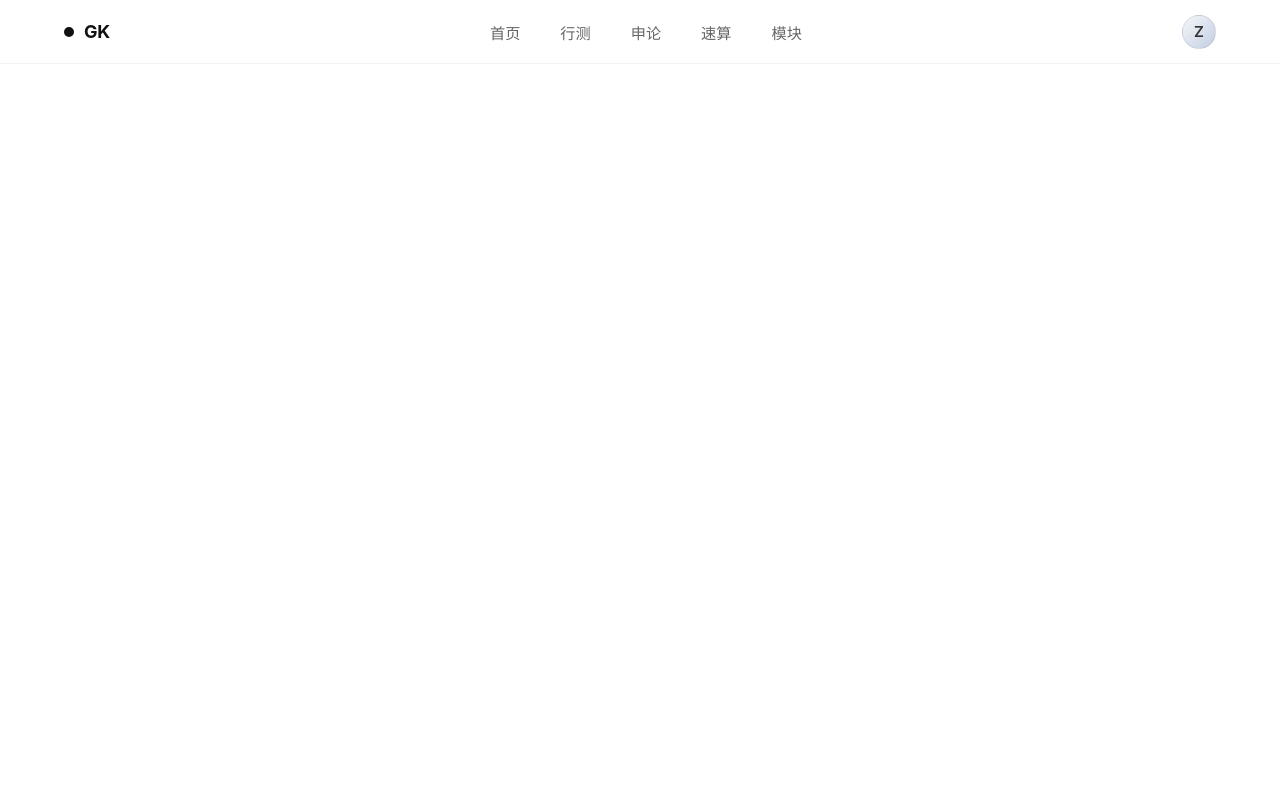
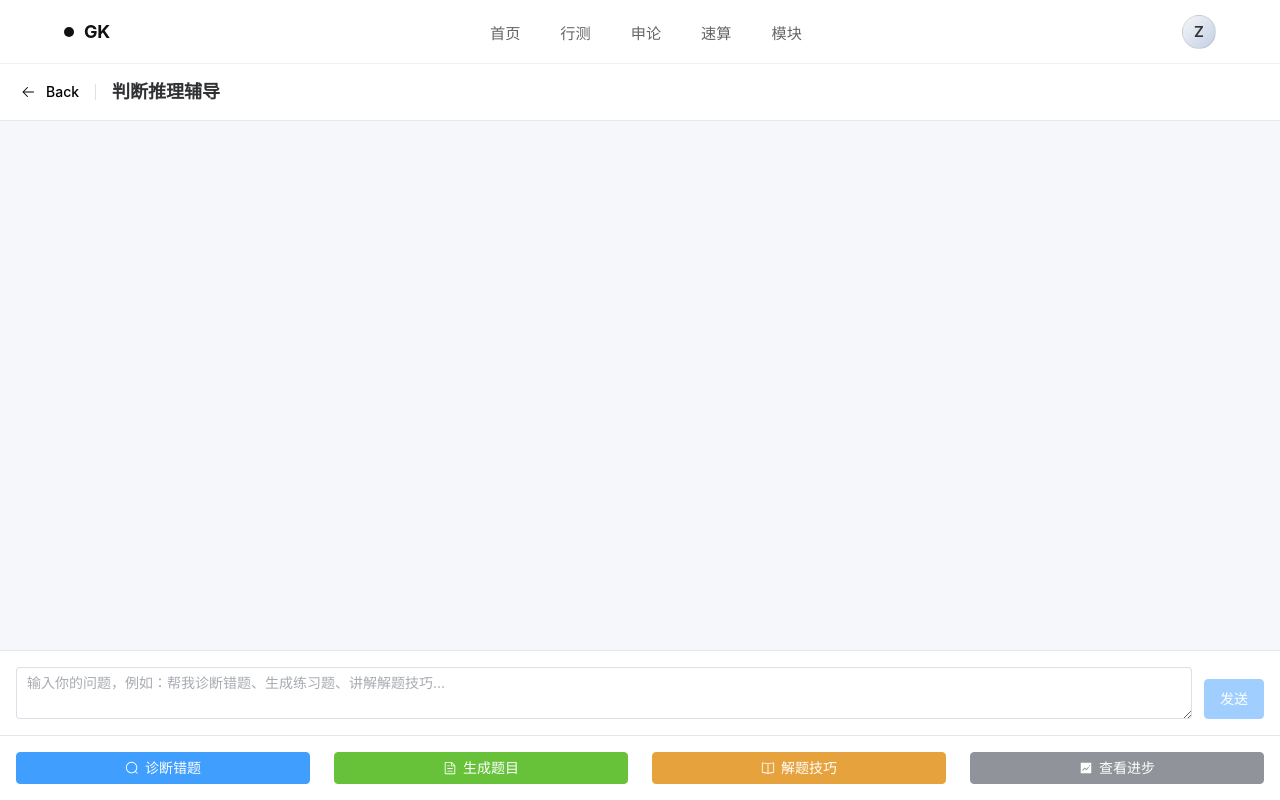
Before and after one commit to kite39m/GK_project, a Vue app in the folder vue-project/: page /panduan in a window 1280 px wide. Before the commit this address had no page. Built offline with nearby package versions, Linux system fonts and the light colour scheme; sample sign-in values are in the browser's storage.

Commit message:
feat: add PanduanView page and route

```diff
--- a/vue-project/src/router/index.js
+++ b/vue-project/src/router/index.js
@@ -7,6 +7,7 @@ import XingceView from '../views/XingceView.vue'
 import XingceModuleView from '../views/XingceModuleView.vue'
 import ShenlunView from '../views/ShenlunView.vue'
 import ShenlunWriteView from '../views/ShenlunWriteView.vue'
+import PanduanView from '../views/PanduanView.vue'
 
 const router = createRouter({
   history: createWebHistory(import.meta.env.BASE_URL),
@@ -52,6 +53,12 @@ const router = createRouter({
       path: '/shenlun/write',
       name: 'shenlun-write',
       component: ShenlunWriteView
+    },
+    {
+      path: '/panduan',
+      name: 'Panduan',
+      component: PanduanView,
+      meta: { requiresAuth: true }
     }
   ]
 })
--- /dev/null
+++ b/vue-project/src/views/PanduanView.vue
@@ -0,0 +1,80 @@
+<template>
+  <div class="panduan-view">
+    <div class="header">
+      <el-page-header @back="goBack">
+        <template #content>
+          <span class="title">判断推理辅导</span>
+        </template>
+      </el-page-header>
+    </div>
+
+    <div class="content">
+      <PanduanChat
+        ref="chatRef"
+        :userId="userId"
+        @message-sent="onMessageSent"
+      />
+    </div>
+
+    <PanduanButtons
+      :disabled="loading"
+      @action="handleAction"
+    />
+  </div>
+</template>
+
+<script setup>
+import { ref } from 'vue'
+import { useRouter } from 'vue-router'
+import PanduanChat from '../components/PanduanChat.vue'
+import PanduanButtons from '../components/PanduanButtons.vue'
+
+const router = useRouter()
+
+const userId = 1
+const chatRef = ref(null)
+const loading = ref(false)
+
+const goBack = () => {
+  router.push('/xingce')
+}
+
+const handleAction = (btn) => {
+  if (chatRef.value) {
+    chatRef.value.addMessage('user', btn.message)
+    // 触发发送
+    chatRef.value.sendMessage()
+  }
+}
+
+const onMessageSent = (data) => {
+  // 可以在这里处理消息发送后的逻辑
+  console.log('消息已发送:', data)
+}
+</script>
+
+<style scoped>
+.panduan-view {
+  display: flex;
+  flex-direction: column;
+  height: 100vh;
+  background: #f5f7fa;
+}
+
+.header {
+  padding: 16px 20px;
+  background: white;
+  border-bottom: 1px solid #e4e7ed;
+}
+
+.title {
+  font-size: 18px;
+  font-weight: 600;
+  color: #303133;
+}
+
+.content {
+  flex: 1;
+  overflow: hidden;
+}
+</style>
```
